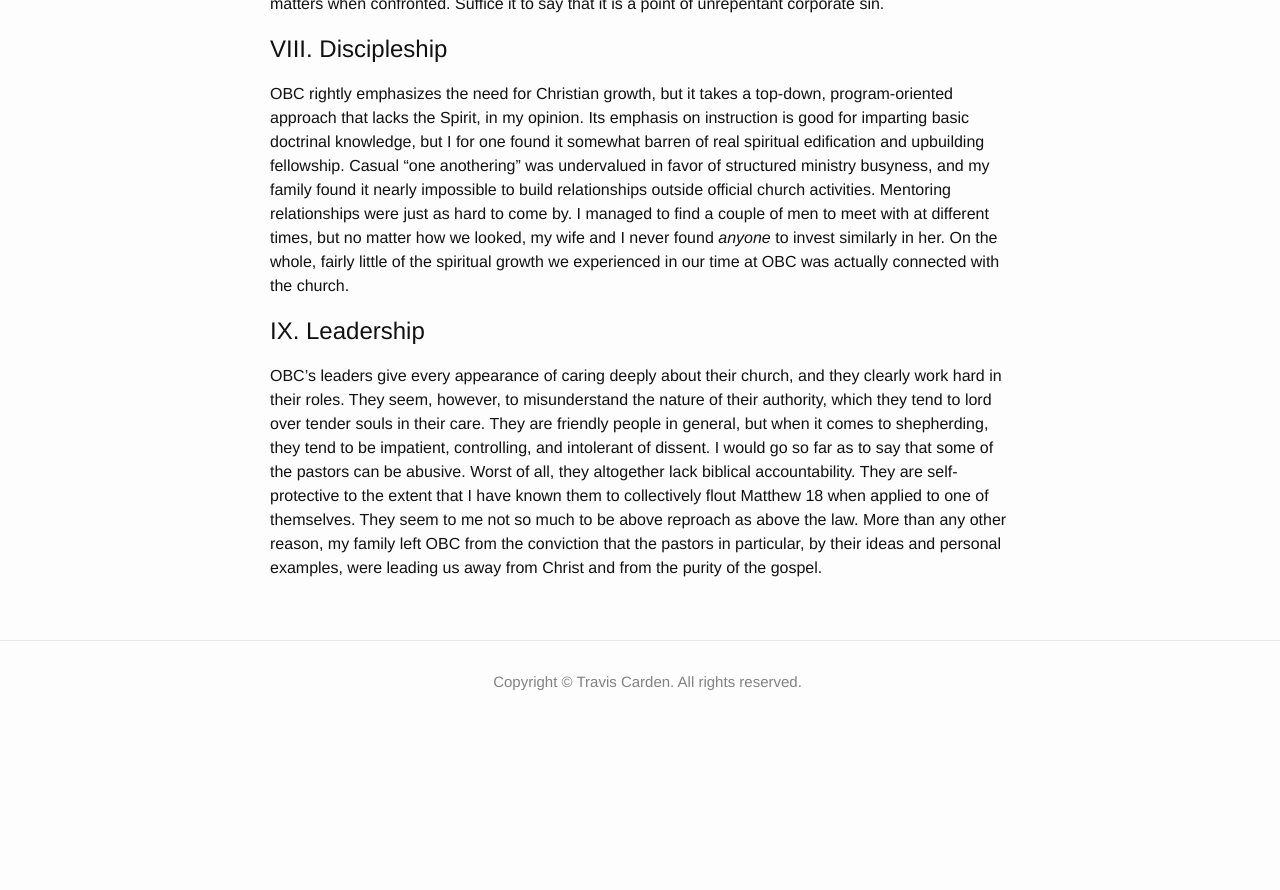
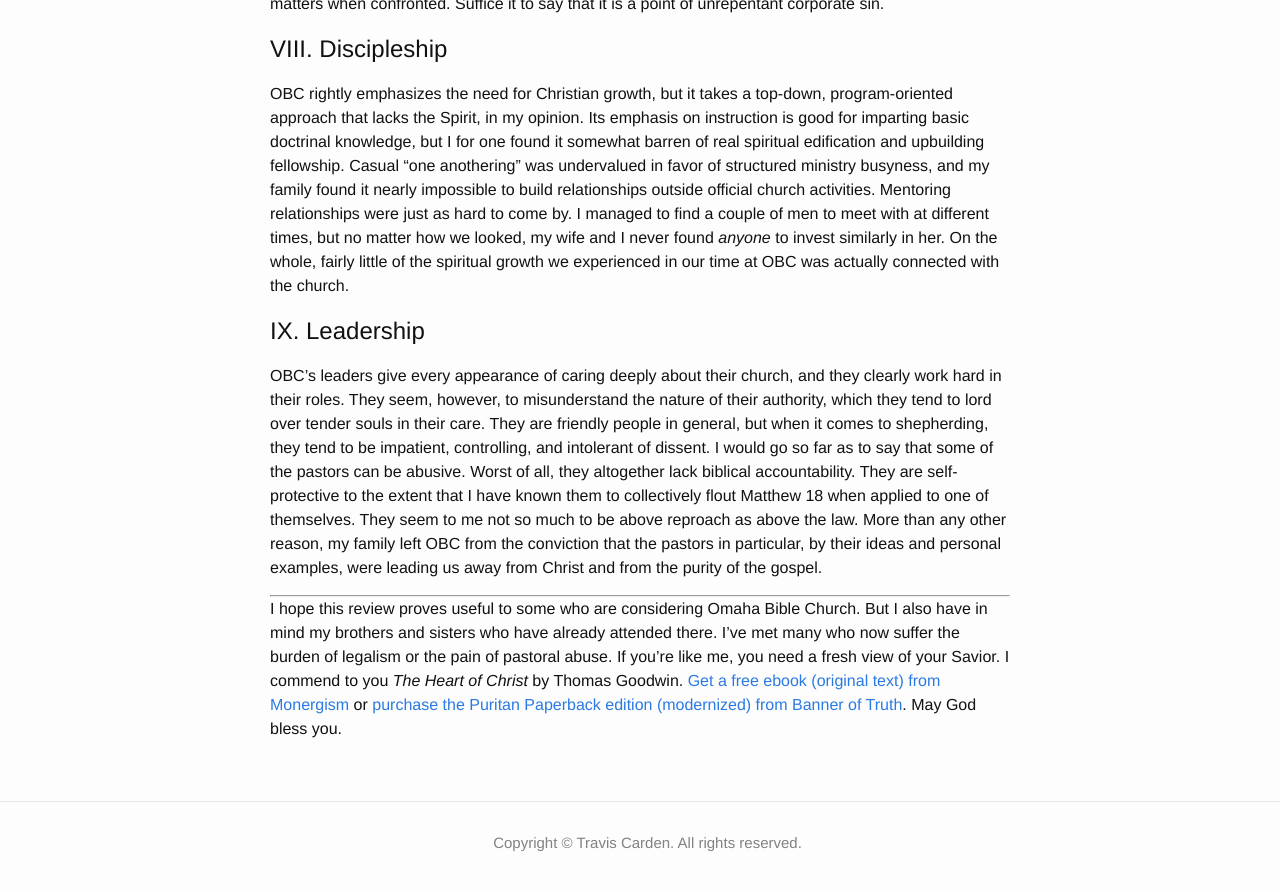
Before and after one commit to TravisCarden/traviscarden.github.io, a Jekyll site: the page built from review-of-omaha-bible-church.md, in a window 1280 px wide and 900 px high, scrolled down 2485 px. Shown: the top 890 px of the window. Built offline with Jekyll 4.4.1, drawn with Linux system fonts in a browser that asks for light colours; before the commit the page ends 3224 px from its top, so only the background shows below that.

Commit message:
Added conclusion to Review of Omaha Bible Church.

```diff
--- a/review-of-omaha-bible-church.md
+++ b/review-of-omaha-bible-church.md
@@ -54,3 +54,7 @@ OBC rightly emphasizes the need for Christian growth, but it takes a top-down, p
 # IX. Leadership
 
 OBC's leaders give every appearance of caring deeply about their church, and they clearly work hard in their roles. They seem, however, to misunderstand the nature of their authority, which they tend to lord over tender souls in their care. They are friendly people in general, but when it comes to shepherding, they tend to be impatient, controlling, and intolerant of dissent. I would go so far as to say that some of the pastors can be abusive. Worst of all, they altogether lack biblical accountability. They are self-protective to the extent that I have known them to collectively flout Matthew 18 when applied to one of themselves. They seem to me not so much to be above reproach as above the law. More than any other reason, my family left OBC from the conviction that the pastors in particular, by their ideas and personal examples, were leading us away from Christ and from the purity of the gospel.
+
+---
+
+I hope this review proves useful to some who are considering Omaha Bible Church. But I also have in mind my brothers and sisters who have already attended there. I've met many who now suffer the burden of legalism or the pain of pastoral abuse. If you’re like me, you need a fresh view of your Savior. I commend to you _The Heart of Christ_ by Thomas Goodwin. [Get a free ebook (original text) from Monergism](https://www.monergism.com/heart-christ-heaven-towards-sinners-earth-ebook) or [purchase the Puritan Paperback edition (modernized) from Banner of Truth](https://banneroftruth.org/us/store/christian-living/the-heart-of-christ/). May God bless you.
```
